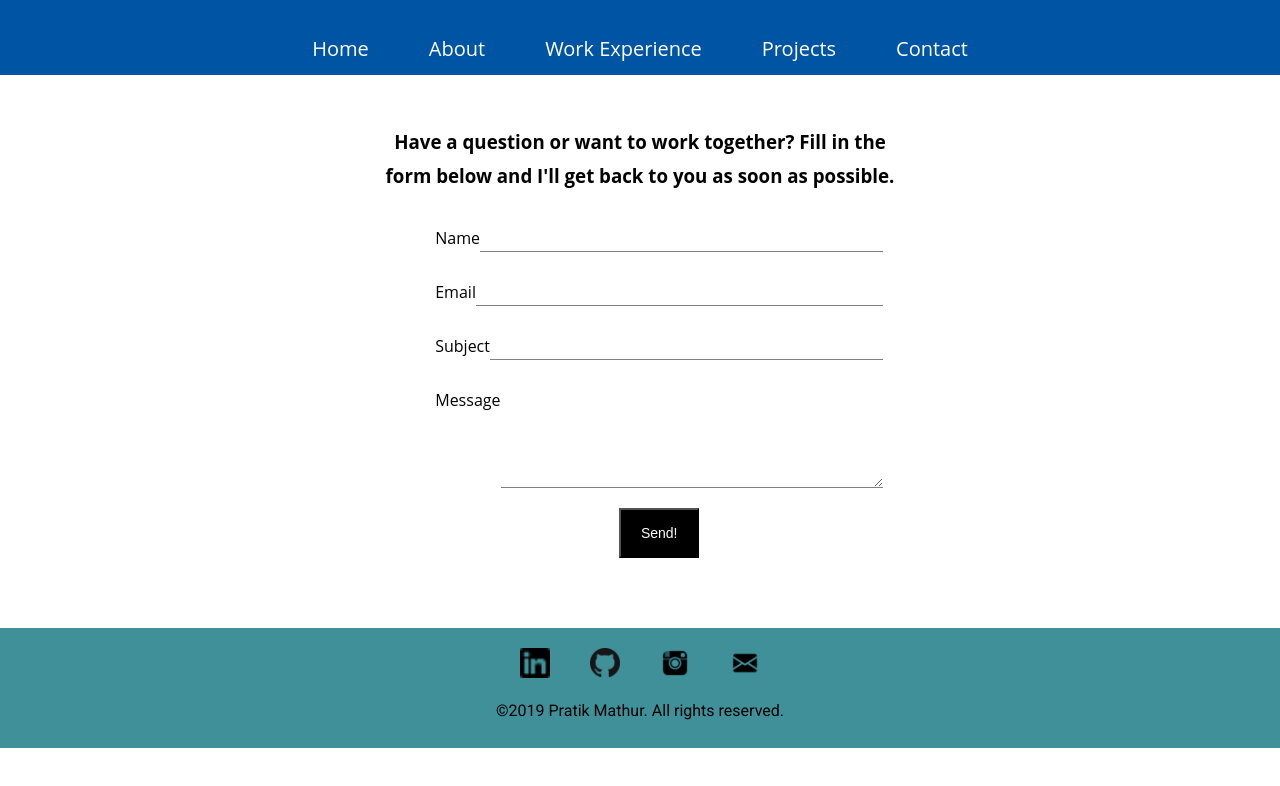
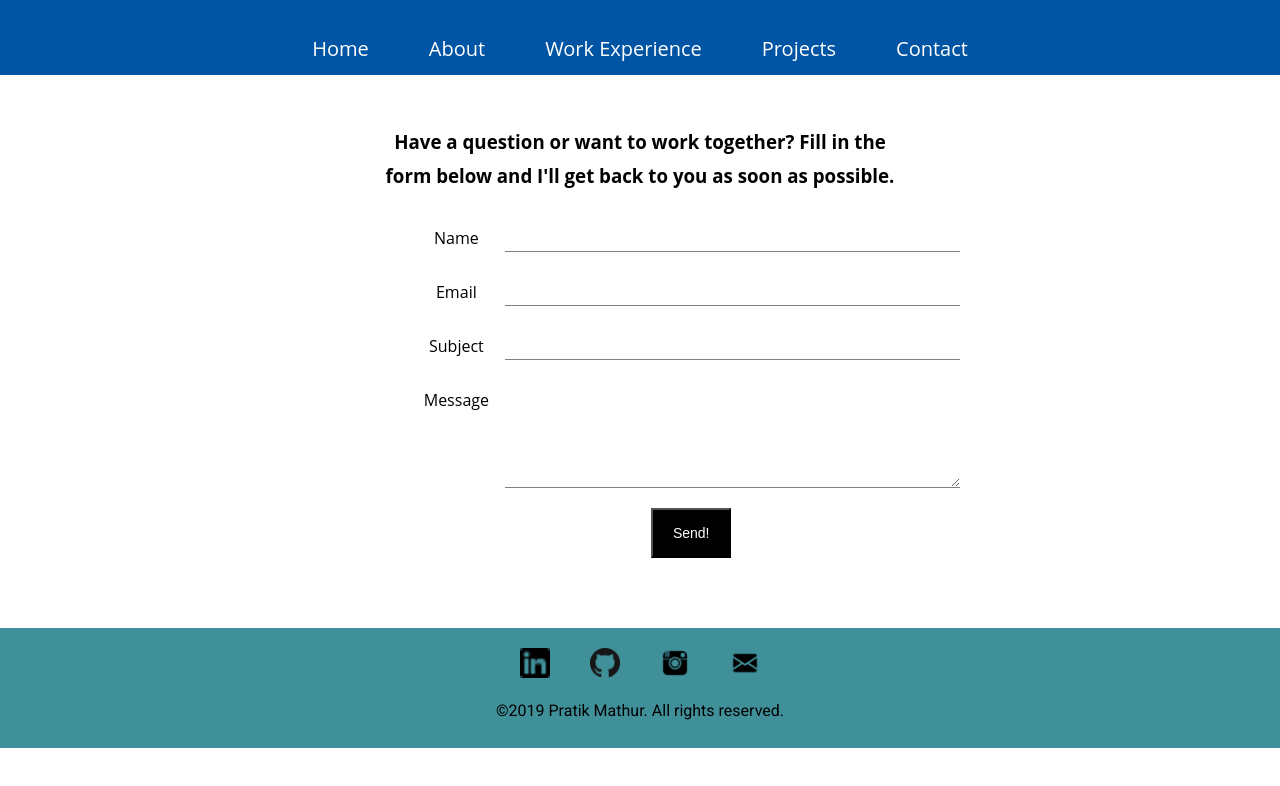
Before and after one commit to pratikmathur279/my-website, a React app: page /contact in a window 1280 px wide. Shown: the top 786 px of the page. Built offline with nearby package versions, Linux system fonts and the light colour scheme.

Commit message:
added contact page

```diff
--- a/src/components/Contact/ContactForm/ContactForm.css
+++ b/src/components/Contact/ContactForm/ContactForm.css
@@ -9,8 +9,8 @@
 }
 
 .Form {
-    margin-left: 4vw;
-    width: 35vw;
+    margin-left: 3vw;
+    width: 42vw;
 }
 
 button {
--- a/src/components/UI/TextArea/TextArea.css
+++ b/src/components/UI/TextArea/TextArea.css
@@ -11,7 +11,7 @@
 }
 
 .Label {
-    width: 80px;
+    width: 120px;
     text-transform: capitalize;
 }
 
@@ -20,6 +20,7 @@ textarea{
     height: 100px;
     padding: 4px 10px;
     font-size: 14px;
+    margin-left: 15px;
     letter-spacing: 1px;
     border: none;
     border-bottom: 1px solid grey;
--- a/src/components/UI/TextInput/TextInput.css
+++ b/src/components/UI/TextInput/TextInput.css
@@ -12,13 +12,14 @@
 
 .Label {
     text-transform: capitalize;
-    width: 80px;
+    width: 120px;
 }
 
 input{
     width: 60vw;
     padding: 2px 10px;
     height: 30px;
+    margin-left: 15px;
     font-size: 14px;
     letter-spacing: 1px;
     border: none;
```
Also changed, not shown: 3 other files (tests, documents, lock files or other folders).
